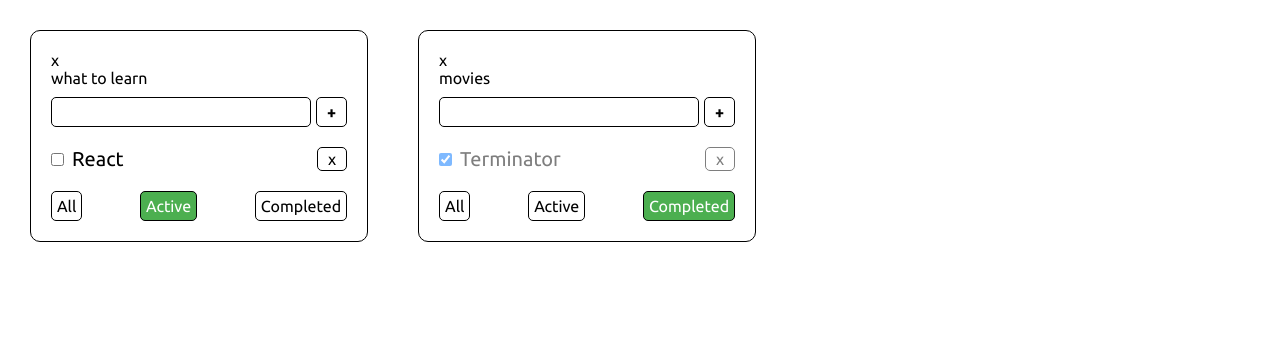
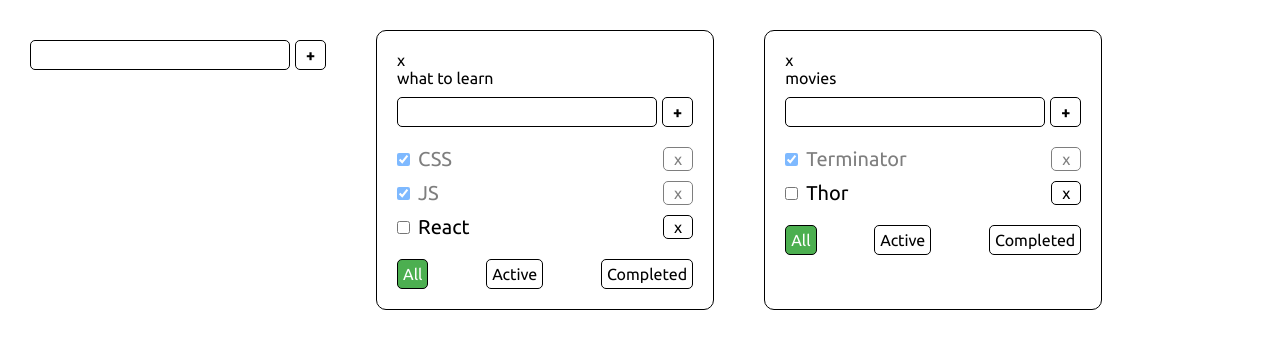
Before and after one commit to AntonKrivelo/TodoListTS, a React (Create React App) app: page / in a window 1280 px wide. Shown: the top 348 px of the page. Built offline with nearby package versions, Linux system fonts and the light colour scheme.

Commit message:
lesson 6 30min Добавил логику добавление тудулиста и сделали универсальный инпут для добавления таски и листа и вынесли в отдельную компоненту

```diff
--- a/src/App.tsx
+++ b/src/App.tsx
@@ -1,7 +1,9 @@
 import { v1 } from 'uuid';
 import { useState } from 'react';
-import Todolist, { TaskType } from './Components/Todolist/Todolist';
+import Todolist from './Components/Todolist/Todolist';
 import './App.css';
+import AddFormItem from './Components/AddFormItem/AddFormItem';
+import { TaskType } from './Components/Todolist/Todolist';
 
 export type FilterValuesType = 'all' | 'completed' | 'active'; // для фильтрации при клике на кнопки
 export type TodolistType = {
@@ -10,11 +12,16 @@ export type TodolistType = {
   filter: FilterValuesType;
 };
 
+// типизация для tasksObj
+type TasksStateType = {
+  [key: string]: Array<TaskType>;
+};
+
 function App() {
   let todoListId1 = v1();
   let todoListId2 = v1();
 
-  const [tasksObj, setTasksObj] = useState({
+  const [tasksObj, setTasksObj] = useState<TasksStateType>({
     [todoListId1]: [
       { id: v1(), title: 'CSS', isDone: true },
       { id: v1(), title: 'JS', isDone: true },
@@ -26,7 +33,7 @@ function App() {
     ],
   });
 
-  const addTask = (title: string, todoListId: string) => {
+  const addItem = (title: string, todoListId: string) => {
     // добавление таски
 
     let newTask = { id: v1(), title: title, isDone: false };
@@ -69,8 +76,8 @@ function App() {
 
   // данные todolist-ов
   const [todoLists, setTodoLists] = useState<Array<TodolistType>>([
-    { id: todoListId1, title: 'what to learn', filter: 'active' },
-    { id: todoListId2, title: 'movies', filter: 'completed' },
+    { id: todoListId1, title: 'what to learn', filter: 'all' },
+    { id: todoListId2, title: 'movies', filter: 'all' },
   ]);
 
   // удаление todolist
@@ -82,8 +89,20 @@ function App() {
     setTasksObj({ ...tasksObj });
   };
 
+  //добавление todolist
+
+  const addTodoList = (title: string) => {
+    let todoList: TodolistType = { id: v1(), title: title, filter: 'all' };
+    setTodoLists([todoList, ...todoLists]);
+    setTasksObj({
+      ...tasksObj,
+      [todoList.id]: [],
+    });
+  };
+
   return (
     <div className="App">
+      <AddFormItem addItem={addTodoList} />
       {todoLists.map((tList, id) => {
         //для фильтрации
         let tasksForToDoList = tasksObj[tList.id];
@@ -93,14 +112,14 @@ function App() {
         } else if (tList.filter === 'active') {
           tasksForToDoList = tasksForToDoList.filter((task) => task.isDone === false); // показывать невыполненные таски
         }
-
+        //
         return (
           <Todolist
             removeTodoList={removeTodoList}
             key={tList.id}
             id={tList.id}
             changeFilter={changeFilter}
-            addTask={addTask}
+            addItem={addItem}
             removeTask={removeTask}
             tasks={tasksForToDoList}
             title={tList.title}
--- /dev/null
+++ b/src/Components/AddFormItem/AddFormItem.tsx
@@ -0,0 +1,53 @@
+import { useState, ChangeEvent, KeyboardEvent } from 'react';
+
+export type addItemFormPropsType = {
+  addItem: (title: string) => void;
+};
+
+const AddFormItem = (props: addItemFormPropsType) => {
+  const [newTaskTitle, setNewTaskTitle] = useState('');
+
+  // для валидации инпута при отправке пустого инпута (Показа ошибки)
+  const [error, setError] = useState<string | null>(null);
+
+  const onChangeTitleTask = (e: ChangeEvent<HTMLInputElement>) => {
+    // берет значение из input-a
+    setNewTaskTitle(e.currentTarget.value);
+    setError(null);
+  };
+
+  const addedTaskBtn = () => {
+    // добавить таску при клике на кнопку
+    if (newTaskTitle.trim() !== '') {
+      props.addItem(newTaskTitle);
+      setNewTaskTitle('');
+    } else {
+      setError('Title is required');
+    }
+  };
+
+  const clickKeyBoardBtnAddTask = (e: KeyboardEvent) => {
+    // при клике на Enter добавляется таска
+    if (e.key === 'Enter') {
+      addedTaskBtn();
+    }
+  };
+
+  return (
+    <div>
+      <input
+        onKeyDown={clickKeyBoardBtnAddTask}
+        onChange={onChangeTitleTask}
+        value={newTaskTitle}
+        className={error ? 'todo__input error' : 'todo__input'}
+      />
+
+      <button onClick={addedTaskBtn} className="todo__added-btn">
+        +
+      </button>
+      {error && <div className="error-message">{error}</div>}
+    </div>
+  );
+};
+
+export default AddFormItem;
--- a/src/Components/Todolist/Todolist.tsx
+++ b/src/Components/Todolist/Todolist.tsx
@@ -1,5 +1,6 @@
 import { FilterValuesType } from '../../App';
-import { useState, ChangeEvent, MouseEvent, KeyboardEvent } from 'react';
+import { ChangeEvent, MouseEvent } from 'react';
+import AddFormItem from '../AddFormItem/AddFormItem';
 import './Todolist.css';
 
 export type TaskType = {
@@ -13,7 +14,7 @@ type PropsType = {
   title: string;
   tasks: Array<TaskType>;
   removeTask: (idRemove: string, todoListId: string) => void;
-  addTask: (title: string, todoListId: string) => void;
+  addItem: (title: string, todoListId: string) => void;
   changeFilter: (value: FilterValuesType, todoListId: string) => void;
   filter: FilterValuesType;
   changeStatus: (taskId: string, isDone: boolean, todoListId: string) => void;
@@ -21,55 +22,19 @@ type PropsType = {
 };
 
 const Todolist = (props: PropsType) => {
-  // для валидации инпута при отправке пустого инпута (Показа ошибки)
-  const [error, setError] = useState<string | null>(null);
-
-  const [newTaskTitle, setNewTaskTitle] = useState('');
-
-  const clickKeyBoardBtnAddTask = (e: KeyboardEvent) => {
-    // при клике на Enter добавляется таска
-    if (e.key === 'Enter') {
-      addedTaskBtn();
-    }
-  };
-
-  const addedTaskBtn = () => {
-    // добавить таску при клике на кнопку
-    if (newTaskTitle.trim() !== '') {
-      props.addTask(newTaskTitle, props.id);
-      setNewTaskTitle('');
-    } else {
-      setError('Title is required');
-    }
-  };
-
-  const onChangeTitleTask = (e: ChangeEvent<HTMLInputElement>) => {
-    // берет значение из input-a
-    setNewTaskTitle(e.currentTarget.value);
-    setError(null);
-  };
-
   const removeTodoList = () => {
     props.removeTodoList(props.id);
   };
+
+  const addTask = (title: string) => {
+    props.addItem(title, props.id);
+  };
+
   return (
     <div className="item">
       <button onClick={removeTodoList}>x</button>
       <h3>{props.title}</h3>
-
-      <div>
-        <input
-          onKeyDown={clickKeyBoardBtnAddTask}
-          onChange={onChangeTitleTask}
-          value={newTaskTitle}
-          className={error ? 'todo__input error' : 'todo__input'}
-        />
-
-        <button onClick={addedTaskBtn} className="todo__added-btn">
-          +
-        </button>
-        {error && <div className="error-message">{error}</div>}
-      </div>
+      <AddFormItem addItem={addTask} />
       <ul className="list__items">
         {props.tasks.map((task, id) => {
           const changeHandler = (e: ChangeEvent<HTMLInputElement>) => {
```
Also changed, not shown: src/Components/AddFormItem/AddFormItem.css (added).
